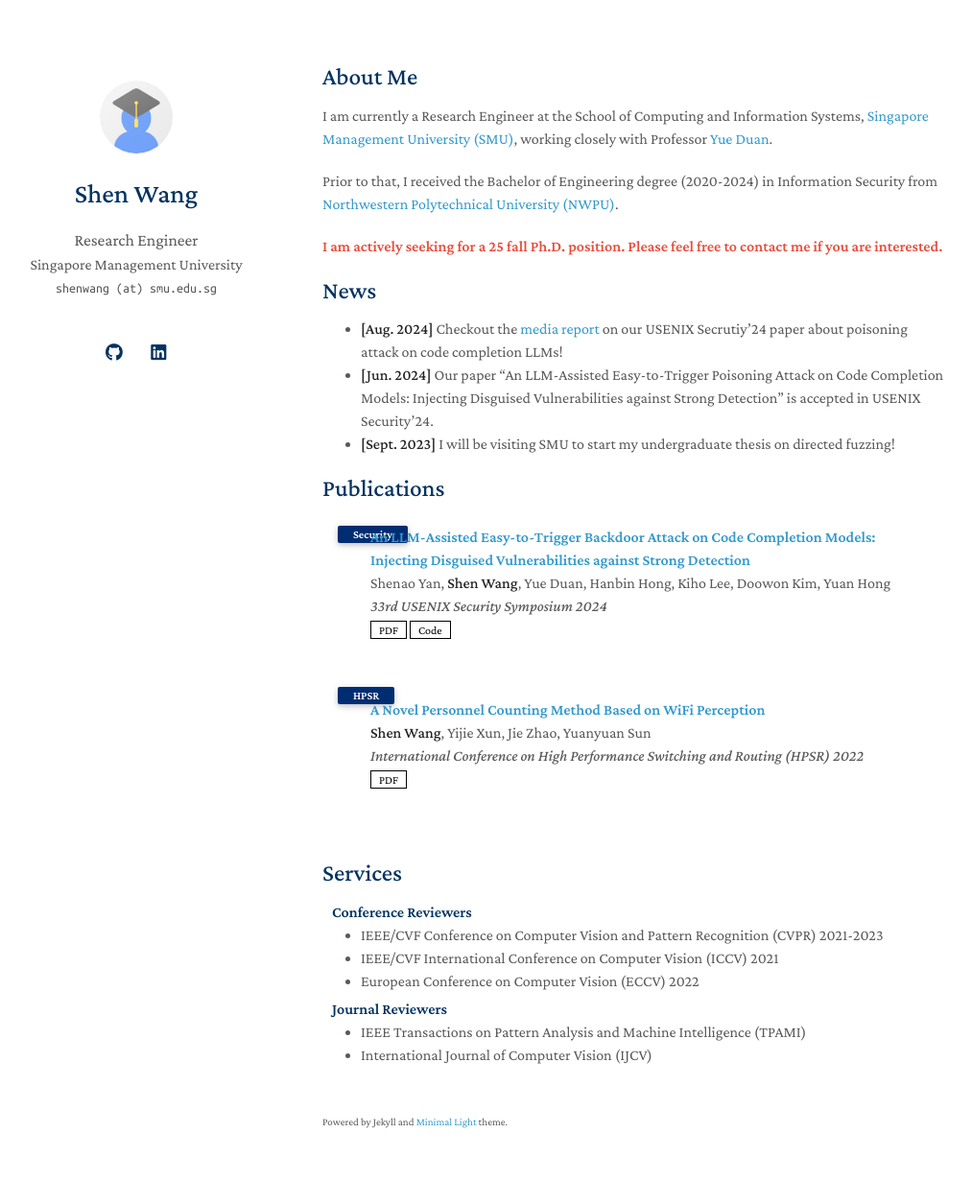
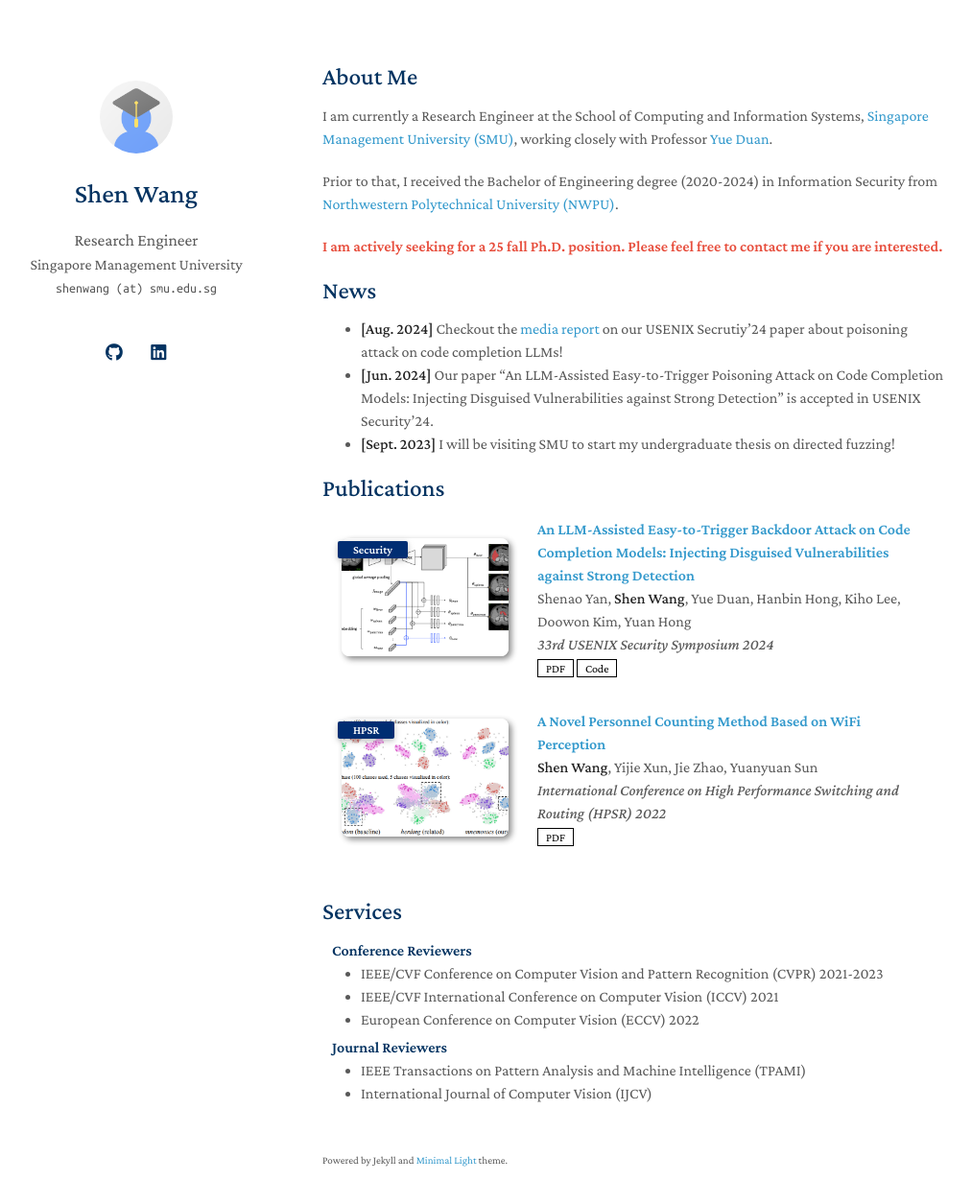
Before and after one commit to 5hEn918/5hEn918.github.io, a Jekyll site: the page built from index.md, in a window 1280 px wide and 1290 px high. Shown: the top 1255 px of the window at 96% size, without its empty margins (134-1147 px from the left). Built offline with Jekyll 4.4.1, drawn with Linux system fonts in a browser that asks for light colours; a style sheet for code colours, icons or effects is not loaded; our own code applies the rules of GitHub Pages for plain Markdown files.

Commit message:
modified:   _data/publications.yml 	modified:   _includes/publications.md

```diff
--- a/_data/publications.yml
+++ b/_data/publications.yml
@@ -6,7 +6,7 @@
     conference: 33rd USENIX Security Symposium 2024
     pdf: https://arxiv.org/abs/2406.06822
     code: https://github.com/null1024-ws/Poisoning-Attack-on-Code-Completion-Models
-    # image: ./assets/img/teaser_example_2.png
+    image: ./assets/img/teaser_example_2.png
 
 
   - title: A Novel Personnel Counting Method Based on WiFi Perception
@@ -14,4 +14,4 @@
     conference_short: HPSR
     conference: International Conference on High Performance Switching and Routing (HPSR) 2022
     pdf: https://ieeexplore.ieee.org/abstract/document/9831399
-    # image: ./assets/img/teaser_example.png
+    image: ./assets/img/teaser_example.png
--- a/_includes/publications.md
+++ b/_includes/publications.md
@@ -8,9 +8,9 @@
 <li>
 <div class="pub-row">
   <div class="col-sm-3 abbr" style="position: relative;padding-right: 15px;padding-left: 15px;">
-    <!-- {% if link.image %}
+    {% if link.image %}
     <img src="{{ link.image }}" class="teaser img-fluid z-depth-1" style="width=100;height=40%">
-    {% endif %} -->
+    {% endif %}
     {% if link.conference_short %}
     <abbr class="badge">{{ link.conference_short }}</abbr>
     {% endif %}
```
